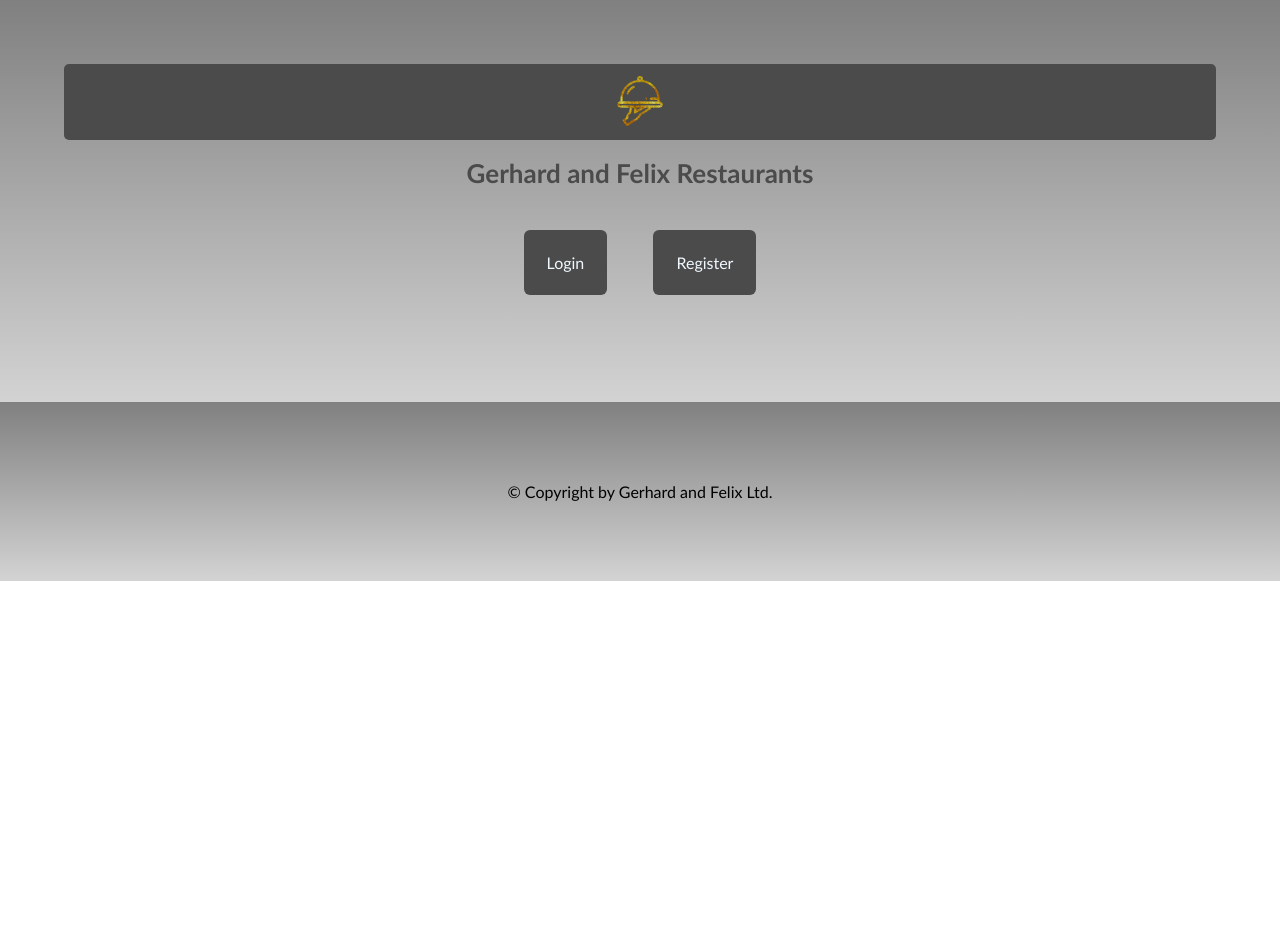
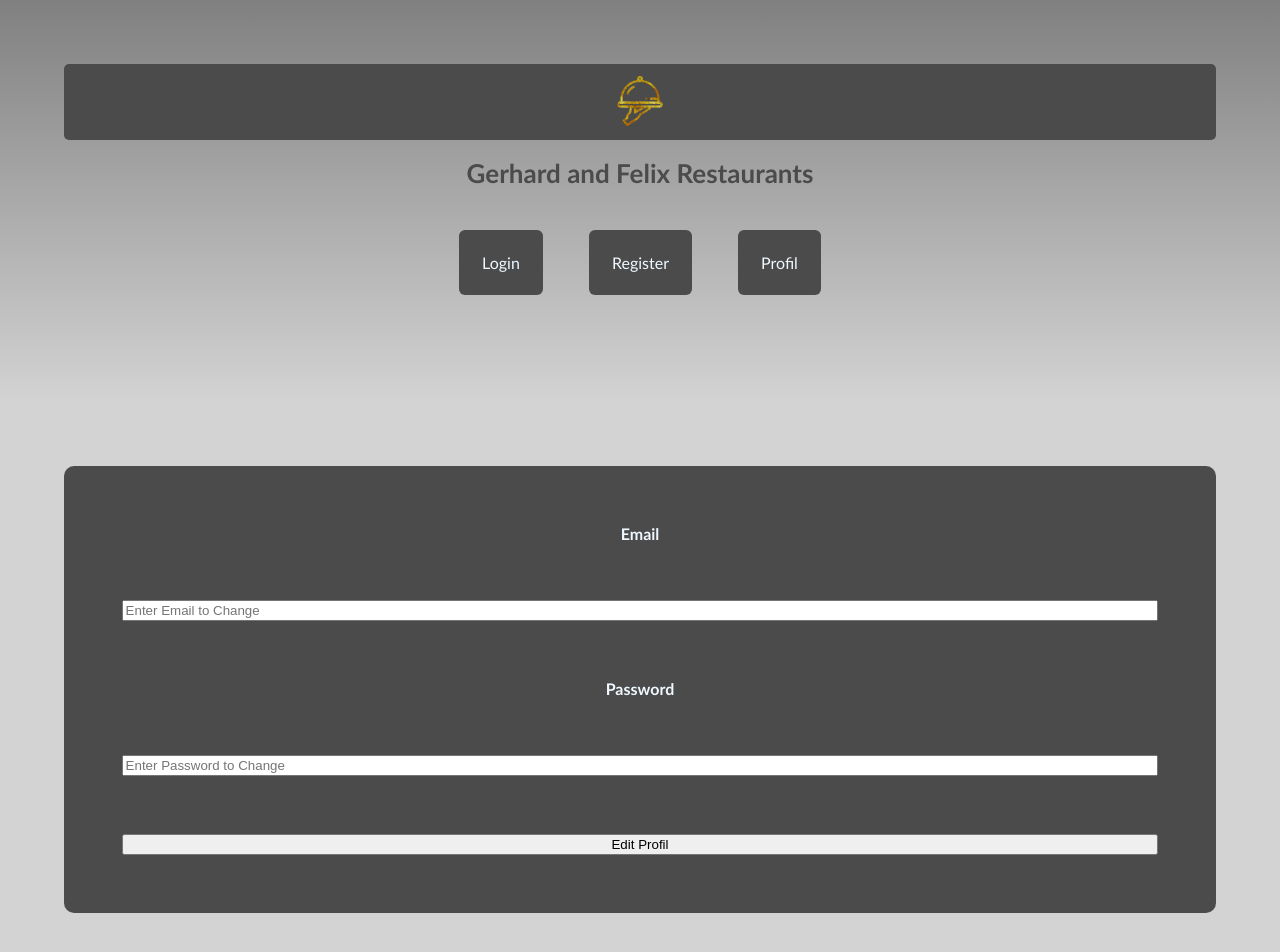
Before and after one commit to FelixWeiss98/WebDevTuDublinProjectReworked, a React (Create React App) app: page /profil in a window 1280 px wide. Shown: the top 952 px of the page. Before the commit the page ends 800 px from the top, so only its background shows below. Built offline with nearby package versions, Linux system fonts and the light colour scheme.

Commit message:
added Profile page

```diff
--- a/src/App.js
+++ b/src/App.js
@@ -4,6 +4,7 @@ import Home from "./home/Home";
 import { BrowserRouter, Routes, Route } from 'react-router-dom';
 import Login from "./login/Login";
 import Register from "./register/Register";
+import Profil from "./profil/Profil";
 
 function App(){
     return(
@@ -14,6 +15,7 @@ function App(){
                         <Route path="/" element={ <Home /> } />
                         <Route path="/login" element={ <Login /> } />
                         <Route path="/register" element={ <Register /> } />
+                        <Route path="/profil" element={ <Profil /> } />
                     </Routes>
                 <Footer />
             </div>
--- a/src/header/Header.js
+++ b/src/header/Header.js
@@ -16,6 +16,7 @@ const Header = () => {
                 <nav className="navbar flex">
                     <a href="/login">Login</a>
                     <a href="/register">Register</a>
+                    <a href="/profil">Profil</a>
                 </nav>
                 <div className="searchbar flex"></div>
             </div>
--- /dev/null
+++ b/src/profil/Profil.js
@@ -0,0 +1,21 @@
+import "./Profil.css";
+
+const Profil = () => {
+    return (
+        <div className="wrapperLogin flex">
+            <div className="login flex">
+                <label>
+                    <b>Email</b>
+                </label>
+                <input type="text" placeholder="Enter Email to Change" name="email" required></input>
+                <label>
+                    <b>Password</b>
+                </label>
+                <input type="text" placeholder="Enter Password to Change" name="password" required></input>
+                <button className="loginbutton" type="submit">Edit Profil</button>
+            </div>
+        </div>
+    );
+}
+
+export default Profil;
```
Also changed, not shown: src/profil/Profil.css (added).
